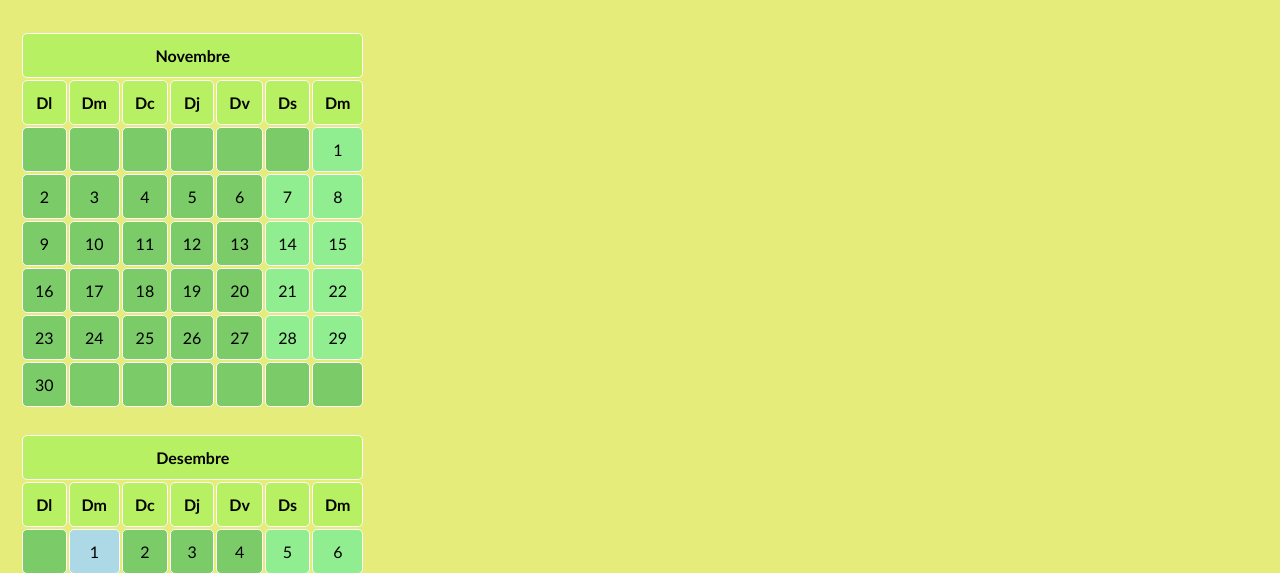
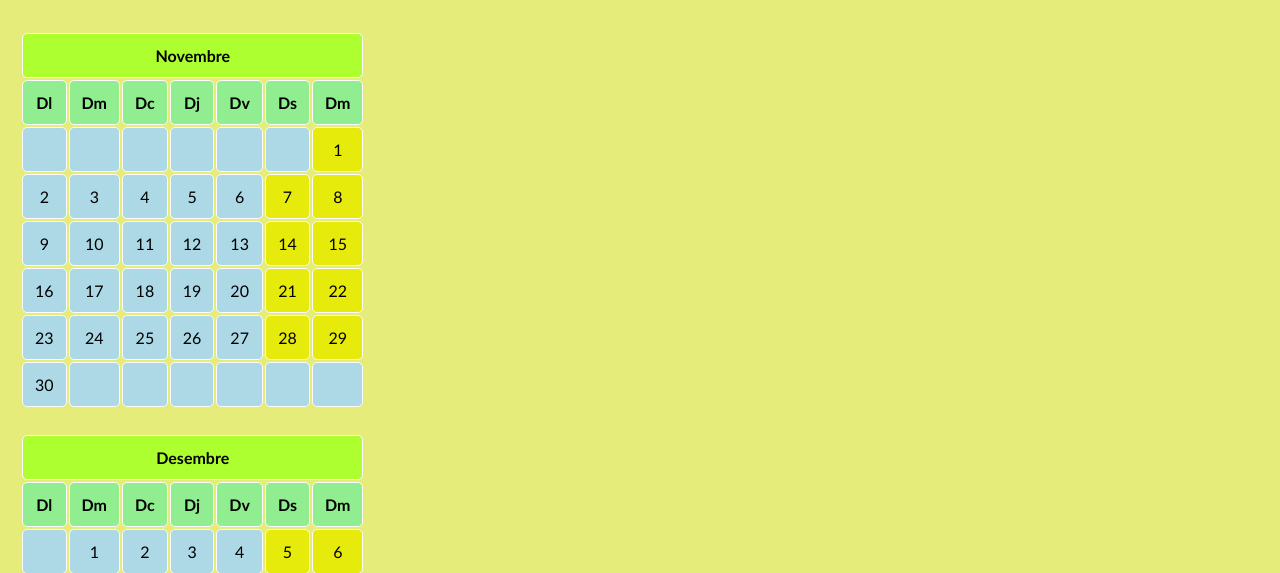
Before and after one commit to w1achov3/HTML, a plain HTML site: page pages/calendari.html in a window 1280 px wide. Shown: the part 147-720 px from the top of the page. Drawn offline with Linux system fonts and the light colour scheme.

Commit message:
Add files via upload

```diff
--- a/css/style.css
+++ b/css/style.css
@@ -185,8 +185,20 @@ td {
 	background-color: lightcoral;
 }
 .festa {
-	background-color: lightgreen;
+	background-color: rgb(231, 235, 11);
 }
 .normal {
 	background-color: lightblue;
 }
+.festiu-autonomic {
+	background-color: chocolate;
+}
+.dies-setmana {
+	background-color: lightgreen;
+}
+.novembre {
+	background-color: greenyellow;
+}
+.desembre {
+	background-color: greenyellow;
+}
--- a/pages/calendari.html
+++ b/pages/calendari.html
@@ -40,41 +40,41 @@
 <table class="calendari">
     <thead>
         <tr>
-            <th colspan="7">Novembre</th>
+            <th class="novembre" colspan="7">Novembre</th>
         </tr>
         <tr>
-            <th>Dl</th>
-            <th>Dm</th>
-            <th>Dc</th>
-            <th>Dj</th>
-            <th>Dv</th>
-            <th>Ds</th>
-            <th>Dm</th>
+            <th class="dies-setmana">Dl</th>
+            <th class="dies-setmana">Dm</th>
+            <th class="dies-setmana">Dc</th>
+            <th class="dies-setmana">Dj</th>
+            <th class="dies-setmana">Dv</th>
+            <th class="dies-setmana">Ds</th>
+            <th class="dies-setmana">Dm</th>
         </tr>
     </thead>
     <tbody>
         <tr>
-            <td></td><td></td><td></td><td></td><td></td><td></td>
+            <td class="normal"></td><td class="normal"></td><td class="normal"></td><td class="normal"></td><td class="normal"></td><td class="normal"></td>
             <td class="festa">1</td>
         </tr>
         <tr>
-            <td>2</td><td>3</td><td>4</td><td>5</td><td>6</td>
+            <td class="normal">2</td><td class="normal">3</td><td class="normal">4</td><td class="normal">5</td><td class="normal">6</td>
             <td class="festa">7</td><td class="festa">8</td>
         </tr>
         <tr>
-            <td>9</td><td>10</td><td>11</td><td>12</td><td>13</td>
+            <td class="normal">9</td><td class="normal">10</td><td class="normal">11</td><td class="normal">12</td><td class="normal">13</td>
             <td class="festa">14</td><td class="festa">15</td>
         </tr>
         <tr>
-            <td>16</td><td>17</td><td>18</td><td>19</td><td>20</td>
+            <td class="normal">16</td><td class="normal">17</td><td class="normal">18</td><td class="normal">19</td><td class="normal">20</td>
             <td class="festa">21</td><td class="festa">22</td>
         </tr>
         <tr>
-            <td>23</td><td>24</td><td>25</td><td>26</td><td>27</td>
+            <td class="normal">23</td><td class="normal">24</td><td class="normal">25</td><td class="normal">26</td><td class="normal">27</td>
             <td class="festa">28</td><td class="festa">29</td>
         </tr>
         <tr>
-            <td>30</td><td></td><td></td><td></td><td></td><td></td><td></td>
+            <td class="normal">30</td><td class="normal"></td><td class="normal"></td><td class="normal"></td><td class="normal"></td><td class="normal"></td><td class="normal"></td>
         </tr>
     </tbody>
 </table>
@@ -83,42 +83,42 @@
 <table class="calendari">
     <thead>
         <tr>
-            <th colspan="7">Desembre</th>
+            <th class="desembre" colspan="7">Desembre</th>
         </tr>
         <tr>
-            <th>Dl</th>
-            <th>Dm</th>
-            <th>Dc</th>
-            <th>Dj</th>
-            <th>Dv</th>
-            <th>Ds</th>
-            <th>Dm</th>
+            <th class="dies-setmana">Dl</th>
+            <th class="dies-setmana">Dm</th>
+            <th class="dies-setmana">Dc</th>
+            <th class="dies-setmana">Dj</th>
+            <th class="dies-setmana">Dv</th>
+            <th class="dies-setmana">Ds</th>
+            <th class="dies-setmana">Dm</th>
         </tr>
     </thead>
     <tbody>
         <tr>
-            <td></td>
-            <td class="normal">1</td></td><td>2</td><td>3</td><td>4</td>
+            <td class="normal"></td>
+            <td class="normal">1</td></td><td class="normal">2</td><td class="normal">3</td><td class="normal">4</td>
             <td class="festa">5</td><td class="festa">6</td>
         </tr>
         <tr>
-            <td>7</td>
+            <td class="normal">7</td>
             <td class="festiu-nacional">8</td>
             <td class="normal">9</td></td><td class="normal">10</td><td class="normal">11</td>
             <td class="festa">12</td><td class="festa">13</td>
         </tr>
         <tr>
-            <td>14</td><td>15</td><td>16</td><td>17</td><td>18</td>
+            <td class="normal">14</td><td class="normal">15</td><td class="normal">16</td><td class="normal">17</td><td class="normal">18</td>
             <td class="festa">19</td><td class="festa">20</td>
         </tr>
         <tr>
-            <td>21</td><td>22</td><td>23</td><td>24</td>
+            <td class="normal">21</td><td class="normal">22</td><td class="normal">23</td><td class="normal">24</td>
             <td class="festiu-nacional">25</td>
             <td class="festiu-autonomic">26</td>
             <td class="festa">27</td>
         </tr>
         <tr>
-            <td>28</td><td>29</td><td>30</td><td></td><td></td><td></td><td></td>
+        <td class="normal">28</td><td class="normal">29</td><td class="normal">30</td><td class="normal"></td><td class="normal"></td><td class="normal"></td><td class="normal"></td>
         </tr>
     </tbody>
 </table>
```
Also changed, not shown: images/ORIOLBIEL.txt (added).
